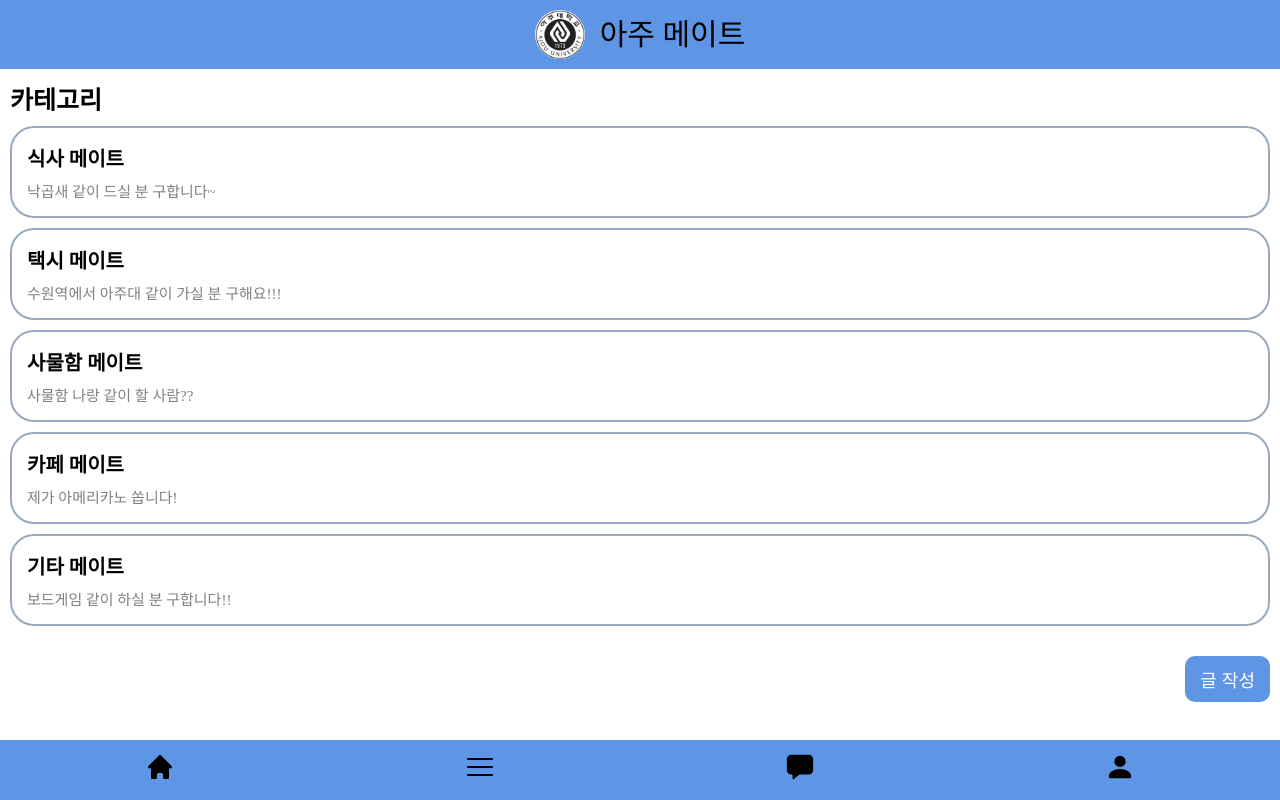
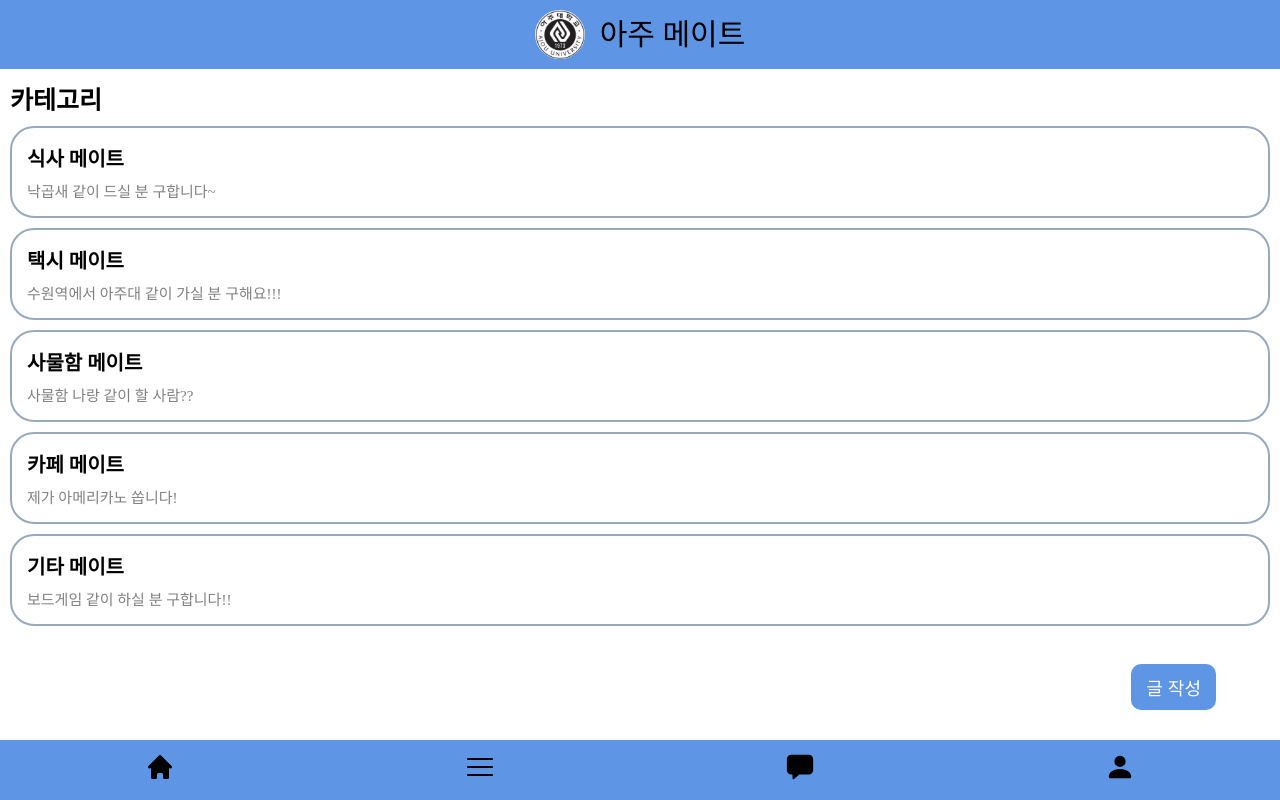
Before and after one commit to DaeHee99/ajoumate-FE, a React (Create React App) app: page /category in a window 1280 px wide. Built offline with nearby package versions, Linux system fonts and the light colour scheme; a web font is replaced by a local one.

Commit message:
Category Button fixed

```diff
--- a/src/pages/Category.js
+++ b/src/pages/Category.js
@@ -18,10 +18,11 @@ const StyledButton = styled.button`
   background-color: #5F95E5;
   color: white;
   padding: 10px 15px;
-  float: right;
-  margin-right: 10px;
-  margin-top: 20px;
   cursor: pointer;
+  position: fixed;
+  top: 83%;
+  right: 5%;
+  z-index: 99;
 `;
 
 let CategoryData = [
```
